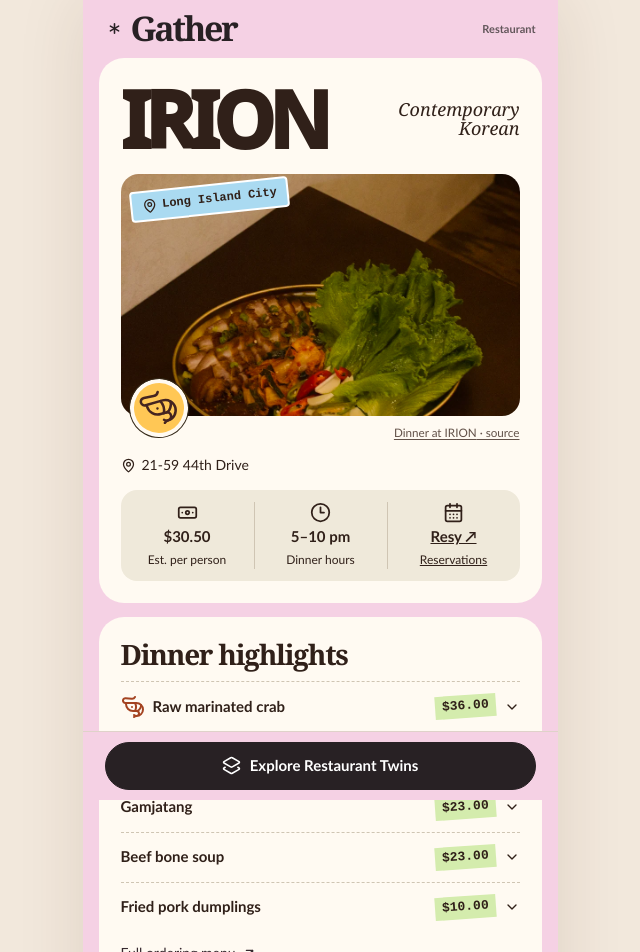
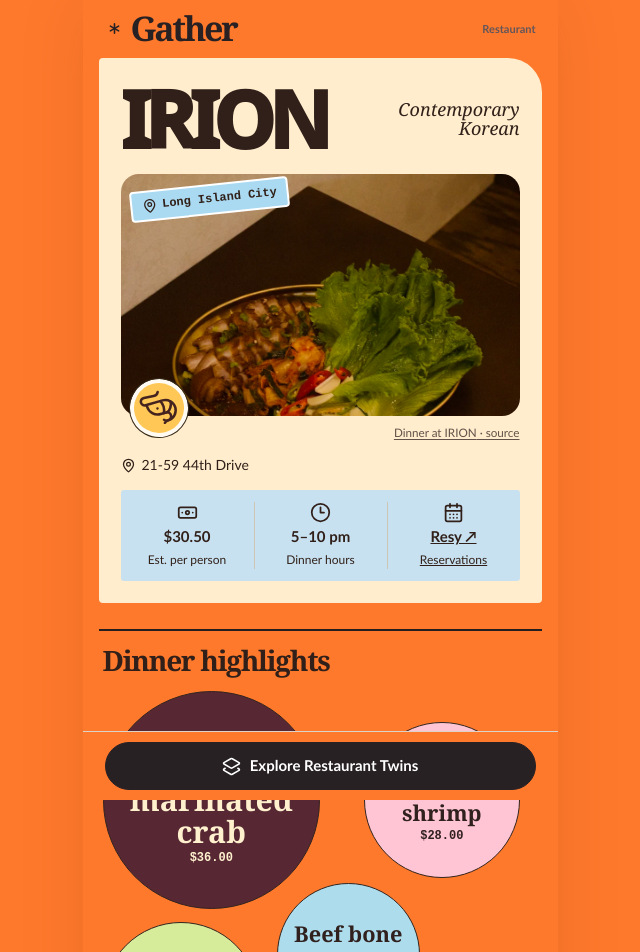
Before and after one commit to JosephineHe/Gather-For-Product-Studio, a React (Vite) app: page /irion/twins in a window 1280 px wide. Shown: the top 952 px of the page, without its empty margins (320-960 px from the left). Built offline with nearby package versions, Linux system fonts and the light colour scheme.

Commit message:
Style the IRION guide in tangerine and present dinner highlights as interactive dish bubbles

```diff
--- a/src/IrionDinner.tsx
+++ b/src/IrionDinner.tsx
@@ -1,7 +1,8 @@
+import { useState } from 'react';
 import { Link, useParams, useSearchParams } from 'react-router';
 import { Footer, Masthead } from './components';
 
-import { ArrowUpRight, Banknote, CalendarDays, ChevronDown, Clock3, Layers2, MapPin, Shrimp, Utensils } from 'lucide-react';
+import { ArrowUpRight, Banknote, CalendarDays, Sparkles, Clock3, Layers2, MapPin, Shrimp, Utensils } from 'lucide-react';
 
 const factorIcons = { Dishes: Utensils, Price: Banknote, Location: MapPin };
 const factors = ['Dishes', 'Price', 'Location'] as const;
@@ -287,6 +288,7 @@ function IrionMatchVisual({ candidate, selected }: { candidate: Candidate; selec
 }
 
 export function IrionProfile() {
+  const [selectedDish, setSelectedDish] = useState<number | null>(null);
   return <div className="frame irion-cover">
     <Masthead step="Restaurant" />
     <main id="content" tabIndex={-1}>
@@ -306,11 +308,19 @@ export function IrionProfile() {
       </section>
       <section className="menu-sheet">
         <h2>Dinner highlights</h2>
-        <div className="menu-list">{highlights.map(([name, price, description], index) =>
-          <details key={name}>
-            <summary>{index === 0 && <Shrimp className="menu-shrimp" aria-label="Featured for comparison" />}<strong>{name}</strong><span className="menu-price">{money(price)}</span><ChevronDown /></summary>
-            <p>{description}{index === 0 && ' Featured in the Twins comparison.'}</p>
-          </details>)}</div>
+        <div className="dish-cloud" role="group" aria-label="Dinner dishes">
+          {highlights.map(([name, price], index) => (
+            <button className="dish-bubble" key={name} type="button"
+              aria-expanded={selectedDish === index} aria-controls="dish-description"
+              onClick={() => setSelectedDish(selectedDish === index ? null : index)}>
+              {index === 0 && <span className="top-pick"><Sparkles aria-hidden="true" />Top pick</span>}
+              <strong>{name}</strong><span className="bubble-price">{money(price)}</span>
+            </button>
+          ))}
+        </div>
+        <div id="dish-description" aria-live="polite">
+          {selectedDish !== null && <p><strong>{highlights[selectedDish][0]}</strong> · {highlights[selectedDish][2]}</p>}
+        </div>
         <a className="menu-link" href={irionMenu}>Full ordering menu <ArrowUpRight /></a>
       </section>
     </main>
@@ -323,13 +333,13 @@ export function IrionTwinProfile() {
   const [params] = useSearchParams();
   const match = candidates.find((candidate) => slug(candidate.name) === id);
   const back = '/irion/twins' + (params.size ? '?' + params.toString() : '');
-  if (!match) return <div className="frame"><Masthead step="Dinner twins" back={back} backLabel="All twins" /><main id="content"><p>Restaurant profile unavailable.</p></main></div>;
+  if (!match) return <div className="frame irion-detail"><Masthead step="Dinner twins" back={back} backLabel="All twins" /><main id="content"><p>Restaurant profile unavailable.</p></main></div>;
   const active = factors.filter((factor) => params.getAll('match').includes(factor));
   const selected: readonly Factor[] = active.length ? active : ['Dishes'];
   const dishes = !selected.length || selected.includes('Dishes');
   const price = selected.includes('Price');
   const location = selected.includes('Location');
-  return <div className="frame">
+  return <div className="frame irion-detail">
     <Masthead step="Twin profile" back={back} backLabel="All twins" />
     <main id="content" tabIndex={-1}>
       <section className="hero twin-hero" data-tone="sage">
--- a/src/styles.css
+++ b/src/styles.css
@@ -795,8 +795,8 @@ summary {
 .irion-photo img { width: 100%; aspect-ratio: 4 / 3; object-fit: cover; }
 
 /* The IRION dining guide */
-.irion-cover, .irion-guide {
-  --paper: #f5d1e4;
+.irion-cover, .irion-guide, .irion-detail {
+  --paper: #ff792c;
   --ink: #231e20;
   --tomato: #282124;
   --red: #36292f;
@@ -809,7 +809,7 @@ summary {
 .irion-cover .mast > span:first-child { display: none; }
 .irion-cover .brand, .irion-guide .brand { font-size: 34px; }
 .irion-cover main, .irion-guide main { padding: 0 16px 24px; }
-.cover-story, .menu-sheet { padding: clamp(14px,4vw,22px); border-radius: 25px; background: var(--card); }
+.cover-story { padding: clamp(14px,4vw,22px); border-radius: 4px 34px 4px 4px; background: #ffedcd; }
 .cover-heading { display: flex; align-items: center; justify-content: space-between; gap: 12px; }
 .cover-heading h1 { font: 950 clamp(54px,16vw,78px)/1 system-ui,sans-serif; letter-spacing: -.085em; }
 .cuisine { font: italic 18px/1.05 Georgia,serif; text-align: right; }
@@ -823,22 +823,34 @@ summary {
 .seafood-seal svg { width: 38px; height: 38px; stroke: #452420; stroke-width: 1.6; }
 .cover-address,.menu-link { display: flex; align-items: center; gap: 6px; font-size: 14px; }
 .cover-address { margin: 15px 0; }
-.dinner-facts { display: grid; grid-template-columns: repeat(3,minmax(0,1fr)); background: #efe9da; border-radius: 16px; padding: 12px 0; }
+.dinner-facts { display: grid; grid-template-columns: repeat(3,minmax(0,1fr)); background: #c8e1f1; border-radius: 3px; padding: 12px 0; }
 .dinner-facts > * { display: grid; justify-items: center; gap: 3px; color: inherit; text-align: center; }
 .dinner-facts > * + * { border-left: 1px solid #cfc5b3; }
 .dinner-facts svg { width: 21px; height: 21px; }
 .dinner-facts small { font-size: 12px; }
-.menu-sheet { margin-top: 14px; }
+.menu-sheet { margin-top: 26px; border-top: 2px solid var(--ink); padding: 14px 4px; }
 .menu-sheet h2,.irion-guide h1 { letter-spacing: -.045em; }
 .menu-sheet h2 { font-size: 28px; margin-bottom: 12px; }
-.menu-list details { border-top: 1px dashed #cfc5b3; }
-.menu-list summary { display: flex; gap: 8px; align-items: center; cursor: pointer; padding: 13px 0; list-style: none; }
-.menu-list summary::-webkit-details-marker { display: none; }
-.menu-list summary > svg { width: 16px; height: 16px; }
-.menu-list summary .menu-shrimp { color: #a44321; width: 24px; height: 24px; }
-.menu-price { margin-left: auto; background: #d4ecad; padding: 3px 7px; transform: rotate(-4deg); font: bold 13px/1.3 ui-monospace,monospace; }
-.menu-list details[open] summary > svg:last-child { transform: rotate(180deg); }
-.menu-list p { padding: 0 0 14px; color: var(--muted); }
+body:has(.irion-cover, .irion-guide, .irion-detail) { background: #ff792c; }
+.dish-cloud { position: relative; aspect-ratio: 1; container-type: inline-size; }
+.dish-bubble {
+  position: absolute; display: flex; flex-direction: column; align-items: center;
+  justify-content: center; gap: 4px; padding: 2.5%; border-radius: 50%; border: 1.5px solid #32241e;
+  color: #30201e; text-align: center; aspect-ratio: 1; line-height: 1.04;
+  width: 36%; font: bold clamp(15px, 5cqi, 23px)/1.04 Georgia,serif;
+}
+.dish-bubble:nth-child(1) { left: 0; top: 1%; width: 50%; background: #572734; color: #fff1ce; font-size: clamp(23px,7cqi,32px); }
+.dish-bubble:nth-child(2) { right: 4%; top: 8%; background: #ffc5d4; }
+.dish-bubble:nth-child(3) { left: 0; top: 54%; background: #d6ec9b; }
+.dish-bubble:nth-child(4) { left: 40%; top: 45%; width: 33%; background: #addcec; }
+.dish-bubble:nth-child(5) { right: 0; bottom: 0; width: 29%; padding: 3%; background: #ffe492; font-size: clamp(14px,4.4cqi,20px); }
+.bubble-price, .top-pick { font: bold 12px/1.2 ui-monospace,monospace; }
+.top-pick { display: flex; align-items: center; gap: 3px; color: #ffdf79; }
+.top-pick svg { width: 14px; height: 14px; }
+.dish-bubble:hover, .dish-bubble[aria-expanded=true] { box-shadow: inset 0 0 0 3px currentColor; }
+.dish-bubble:focus-visible { outline: 3px solid #231e20; outline-offset: 3px; }
+#dish-description p { margin: 12px 0; background: #fff3d7; padding: 12px 16px; border-left: 4px solid #572734; }
+@media (max-width: 350px) { .dish-bubble { padding: 4%; } }
 .menu-link { margin-top: 12px; width: fit-content; }
 .irion-cover .primary { border-radius: 99px; }
 .irion-cover .next { padding-block: 10px max(10px,env(safe-area-inset-bottom)); }
@@ -859,3 +871,6 @@ summary {
 .irion-guide summary,.irion-cover summary { cursor: pointer; }
 .irion-note[open] summary { margin-bottom: 10px; }
 .irion-guide [role=status] { font: bold 14px/1.5 ui-monospace,monospace; margin-top: 12px; }
+.irion-guide .card[data-tone=rose] { --card: #ffd0d7; border-radius: 28px 5px 5px 5px; }
+.irion-guide .card[data-tone=sage] { --card: #d5ead0; border-radius: 5px 28px 5px 5px; }
+.irion-guide .card[data-tone=honey] { --card: #ffe29b; border-radius: 5px; border-style: dashed; }
```
